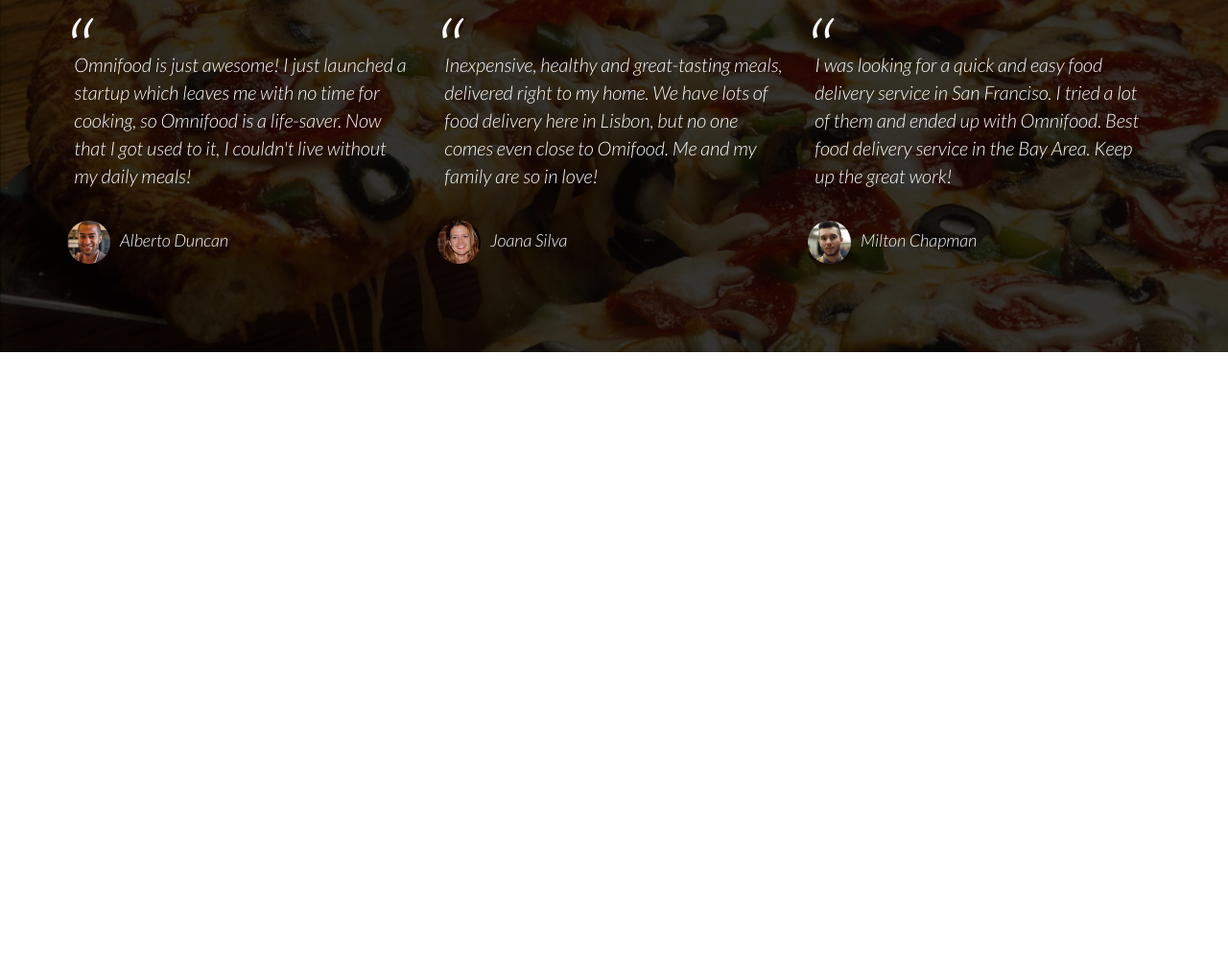
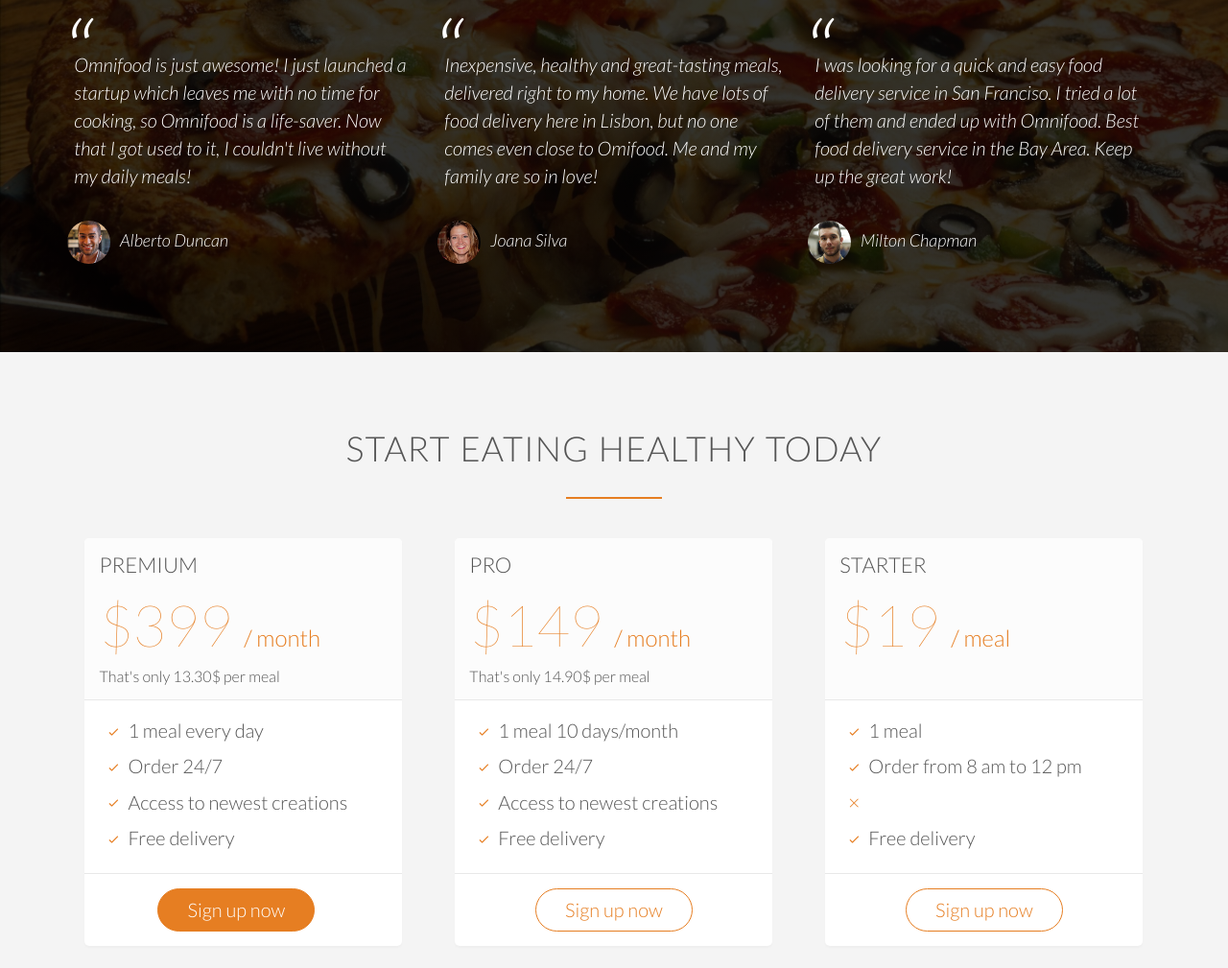
Before and after one commit to FareedKandalaft/Ominfood, a plain HTML site: page index.html in a window 1280 px wide. Shown: the part 3544-4553 px from the top of the page at 96% size. Before the commit the page ends 3911 px from the top, so only its background shows below. Drawn offline with Linux system fonts and the light colour scheme; files whose address does not match are found by name.

Commit message:
completed price plans section

```diff
--- a/index.html
+++ b/index.html
@@ -235,27 +235,76 @@
           </div>
       </div>
     </section>
+    <section class="section-plans">
+        <div class="row">
+            <h2>Start eating healthy today</h2>
+        </div>
+        <div class="row">
+            <div class="col span-1-of-3">
+                <div class="plan-box">
+                    <div>
+                        <h3>Premium</h3>
+                        <p class="plan-price">$399 <span>/ month</span></p>
+                        <p class="plan-price-meal">That's only 13.30$ per meal</p>
+                    </div>
+                    <div>
+                        <ul>
+                            <li><i class="ion-ios-checkmark-empty icon-small"></i>1 meal every day</li>
+                            <li><i class="ion-ios-checkmark-empty icon-small"></i>Order 24/7</li>
+                            <li><i class="ion-ios-checkmark-empty icon-small"></i>Access to newest creations</li>
+                            <li><i class="ion-ios-checkmark-empty icon-small"></i>Free delivery</li>
+                        </ul>
+                    </div>
+                    <div>
+                        <a href="#" class="btn btn-full">Sign up now</a>
+                    </div>
+                </div>
+            </div>
+            <div class="col span-1-of-3">
+                <div class="plan-box">
+                    <div>
+                        <h3>Pro</h3>
+                        <p class="plan-price">$149 <span>/ month</span></p>
+                        <p class="plan-price-meal">That's only 14.90$ per meal</p>
+                    </div>
+                    <div>
+                        <ul>
+                            <li><i class="ion-ios-checkmark-empty icon-small"></i>1 meal 10 days/month</li>
+                            <li><i class="ion-ios-checkmark-empty icon-small"></i>Order 24/7</li>
+                            <li><i class="ion-ios-checkmark-empty icon-small"></i>Access to newest creations</li>
+                            <li><i class="ion-ios-checkmark-empty icon-small"></i>Free delivery</li>
+                        </ul>
+                    </div>
+                    <div>
+                        <a href="#" class="btn btn-ghost">Sign up now</a>
+                    </div>
+                </div>
+            </div>
+            <div class="col span-1-of-3">
+                <div class="plan-box">
+                    <div>
+                        <h3>Starter</h3>
+                        <p class="plan-price">$19 <span>/ meal</span></p>
+                        <p class="plan-price-meal">&nbsp;</p>
+                    </div>
+                    <div>
+                        <ul>
+                            <li><i class="ion-ios-checkmark-empty icon-small"></i>1 meal</li>
+                            <li><i class="ion-ios-checkmark-empty icon-small"></i>Order from 8 am to 12 pm</li>
+                            <li><i class="ion-ios-close-empty icon-small"></i></li>
+                            <li><i class="ion-ios-checkmark-empty icon-small"></i>Free delivery</li>
+                        </ul>
+                    </div>
+                    <div>
+                        <a href="#" class="btn btn-ghost">Sign up now</a>
+                    </div>
+                </div>
+            </div>
+        </div>
+    </section>
   </body>
 </html>
 <!--https://fareedkandalaft.github.io/Omnifood/.-->
 <!--
-\b \expnd0\expndtw0\kerning0
-Our customers can't live without us
-\b0 \expnd0\expndtw0\kerning0
-\
 
-\b \expnd0\expndtw0\kerning0
-\
-
-\b0 \expnd0\expndtw0\kerning0
-Omnifood is just awesome! I just launched a startup which leaves me with no time for cooking, so Omnifood is a life-saver. Now that I got used to it, I couldn't live without my daily meals!\
-(Alberto Duncan)\
-\
-Inexpensive, healthy and great-tasting meals, delivered right to my home. We have lots of food delivery here in Lisbon, but no one comes even close to Omifood. Me and my family are so in love!\
-(Joana Silva)\
-\
-I was looking for a quick and easy food delivery service in San Franciso. I tried a lot of them and ended up with Omnifood. Best food delivery service in the Bay Area. Keep up the great work!\
-(Milton Chapman)\
-\
-\
 -->
--- a/resources/css/style.css
+++ b/resources/css/style.css
@@ -398,3 +398,59 @@ cite img{
   margin-right: 10px;
   vertical-align: middle;
 }
+
+/*--------------------------------------*/
+/* MEAL PLANS  */
+/*--------------------------------------*/
+
+.section-plans {
+  background-color: #f4f4f4;
+}
+
+.plan-box {
+  background-color: #fff;
+  border-radius: 5px;
+  width: 90%;
+  margin-left: 5%;
+  box-shadow: 0 2px 2px #efefef;
+}
+
+.plan-box div{
+  padding: 15px;
+  border-bottom: 1px solid #e8e8e8;
+}
+
+.plan-box div:first-child{
+  background-color: #fcfcfc;
+  border-top-left-radius: 5px;
+  border-top-right-radius: 5px;
+}
+
+.plan-box div:last-child{
+  text-align: center;
+  border: 0;
+}
+
+.plan-price{
+  color: #e67e22;
+  font-size: 300%;
+  font-weight: 100;
+  margin-bottom: 10px;
+}
+
+.plan-price span {
+  font-size: 40%;
+  font-weight: 300;
+}
+
+.plan-price-meal {
+  font-size: 80%;
+}
+
+.plan-box ul {
+  list-style: none;
+}
+
+.plan-box ul li {
+  padding: 5px 0;
+}
```
